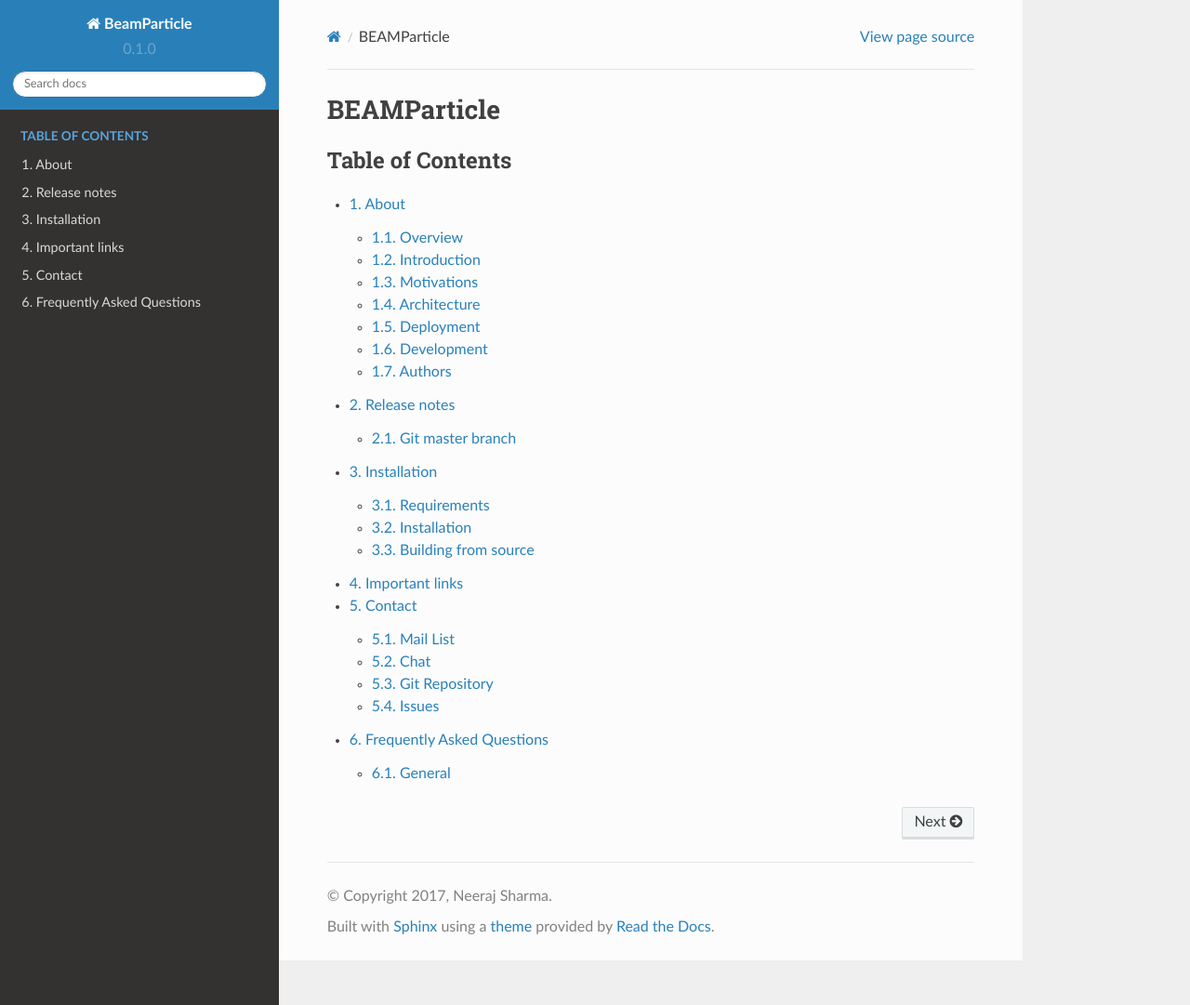
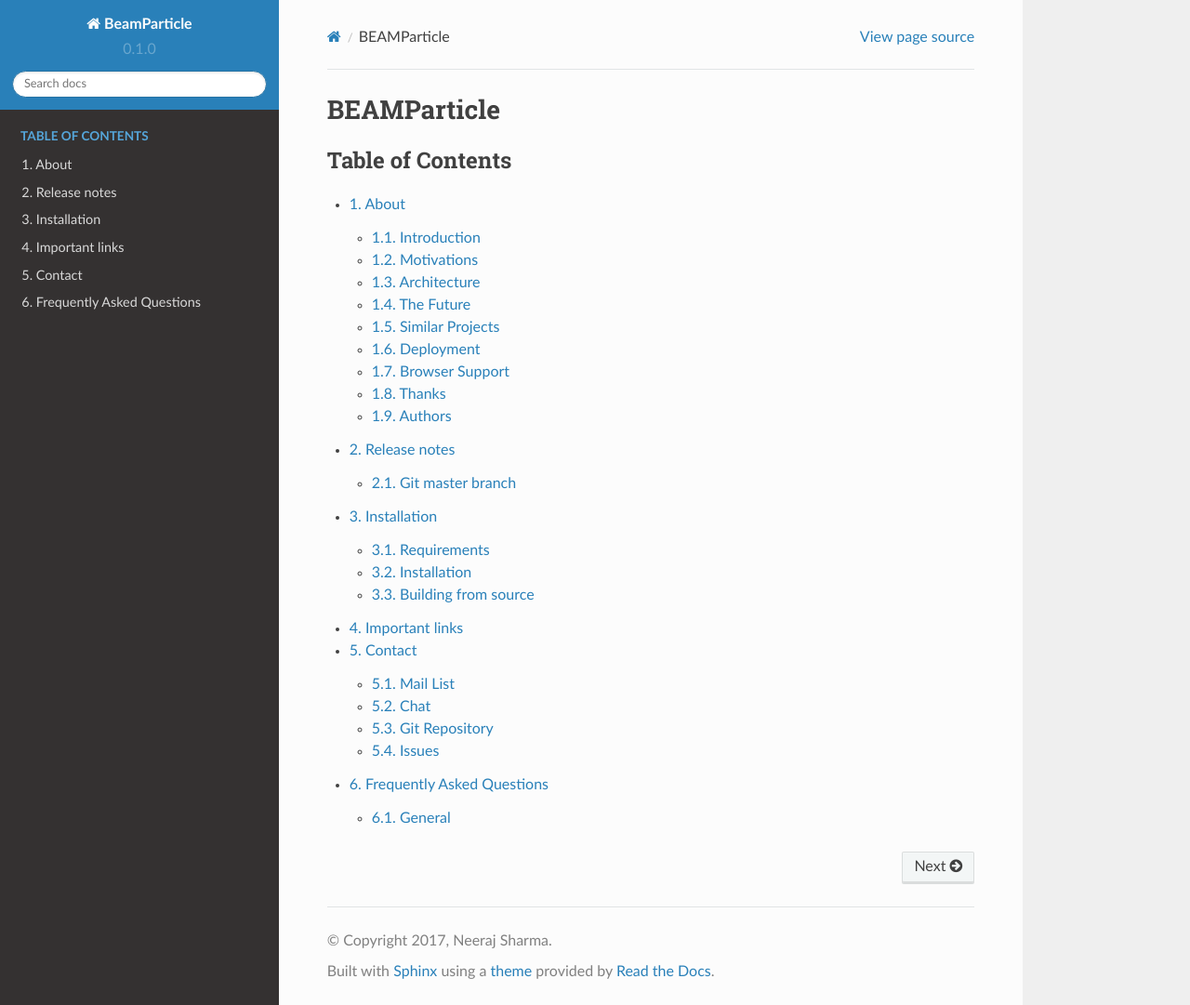
Before and after one commit to beamparticle/beamparticle, a Sphinx documentation site: the page built from documentation/source/index.rst, in a window 1280 px wide and 1081 px high. Shown: the whole window at 93% size. Built offline with Sphinx 7.4.7 and the Read the Docs theme 2.0.0, drawn with Linux system fonts in a browser that asks for light colours; some of the changed lines change nothing that is shown.

Commit message:
README.md -> about.rst

```diff
--- a/documentation/source/about.rst
+++ b/documentation/source/about.rst
@@ -4,14 +4,23 @@
 About
 =====
 
-Overview
-========
-A BEAM particle which practically allows you to travel at the speed of beam.
-
+.. note:: BEAM stands for Bogdan/Björn's Erlang Abstract Machine.
 
 Introduction
 ============
 
+This project is an attempt to make the Erlang/OTP framework more approachable and
+re-programmable in a manner which otherwise is complex. Although, Erlang supports
+hot code-loading and many of the advanced constructs, but using that correctly is
+not without complexities. This project tries to take some simple decisions thereby
+making the life of developer easy in realising dynamic code patching and
+reprogrammability. This project can be used as a standalone engine or can be embedded in
+another Erlang project, while much of what will be demonstrated is based out of its
+standalone deployment.
+
+.. note:: Documentation and testing is lacking, but you will see some
+          action both of these fronts. Till then happy hacking around.
+          Additionally, you are most welcome to make contributions.
 
 Motivations
 ===========
@@ -20,14 +29,128 @@
 Architecture
 ============
 
+The websocket interface is provided to train the system, while Google LevelDB is used for storing and retrieving Erlang functions. Additionally, the functions are cached in memory, so subsequent invocation shall be much faster.
+
+At present there is no restriction on function execution, so anyone with access can simply run any function available within this framework. Having said that there is HTTP Basic authentication both at websocket and HTTPS REST interface for simple checks. But once you are authenticated all the functions are available for execution.
+
+Components
+----------
+
+The framework has the following components:
+
+* core - Set of utilities for running Erlang/OTP functions.
+* websocket - A simple websocket interface to train beampacket
+  and tell it about functions.
+* https rest - A HTTPS REST interface, where the functions
+  defined through the websocket interface are served
+  as endpoint (HTTP POST with application/json body).
+* storage - There is a local Google leveldb which is extensively
+  used primarily to meet the time-to-market requirement.
+  This shall change as time progresses towards a better strategy.
+
+The Future
+==========
+
+It is very hard to predict where this project will move on.
+This is a very humble beginning, where it is not entirely
+clear how this project shall find use in the larger audience.
+
+Similar Projects
+================
+
+We are not aware of projects which tries to do this as-it-is, but
+then intenet is too vast for us to comment. Do leave a comment
+in case you find any similar open source or commercial projects.
+
 
 Deployment
 ==========
 
+Software Dependencies
+---------------------
 
-Development
-===========
+This framework supports *Gnu/Linux* and *MacOSX* operating system, but with
+little change it can be made to build on any of the POSIX compliant
+operating system when Erlang/OTP is available. This project depends upon
+a lot of open source dependencies, which are listed in rebar.config.
 
+Development Environment Setup
+-----------------------------
+
+Although the installation for various GNU/Linux distributions differ but
+the dependencies are easily available on any one of them.
+
+Ubuntu or Debian
+~~~~~~~~~~~~~~~~
+
+The following commands were tested on Ubuntu 16.04 and Debian 9
+but things should be similar (if not same) on other releases and Debian.
+
+The following commands needs to be as a system administrator or with sudo
+(as shown below) so that the relavent packages are installed in the
+system.
+
+If your system is not updated then probably it is a good idea to do that
+before installing anything else.
+
+    sudo apt-get update
+
+Install the build essential and deps for Erlang/OTP
+
+    sudo apt-get install -y wget build-essentials libsctp1 libwxgtk3.0
+
+Get Erlang/OTP 20+ from ErlangSolutions at
+https://www.erlang-solutions.com/resources/download.html
+
+Say you downloaded Erlang/OTP 20.1 then install it for ubuntu
+as follows:
+
+    wget https://packages.erlang-solutions.com/erlang/esl-erlang/FLAVOUR_1_general/esl-erlang_20.1-1~ubuntu~xenial_amd64.deb
+    sudo dpkg -i esl-erlang_20.1-1~ubuntu~xenial_amd64.deb
+
+Alternatively, you can install the erlang from Ubuntu or Debian repo as well.
+
+Build and Test
+--------------
+
+After you are done setting up the development environment the build is
+pretty straight-forward (see below).
+
+    git clone https://github.com/beamparticle/beamparticle
+    cd beamparticle
+    make release
+
+In case you want to build a package then use the deb-package makefile
+target towards the same (see below).
+
+    make deb-package
+
+
+Browser Support
+===============
+
+* Chrome
+* Firefox
+
+Note that Safari do not work due to bug `https://bugs.webkit.org/show_bug.cgi?id=80362`_.
+The request from Safari do not include the Authorization header, which is the source
+of an issue.
+
+Thanks
+======
+
+Thanks for evaluating and contributing to this project. Hope you
+find it useful. Feel free to create issues for bugs or new features.
+
+Erlang/OTP is a very old programming language and a very powerful one
+as well (though under utilized). The objective of the framework is
+to try to leverage some part of the power and give back to
+the community a reprogrammable engine with the power of BEAM.
+
+A special note of thanks to `redBus <http://www.redbus.com>`_ for
+being the first in integrating it within its production environment
+and allowing `github: neeraj9 `<https://github.com/neeraj9`_ to
+introduce this to a much larger audience.
 
 Authors
 =======
```
